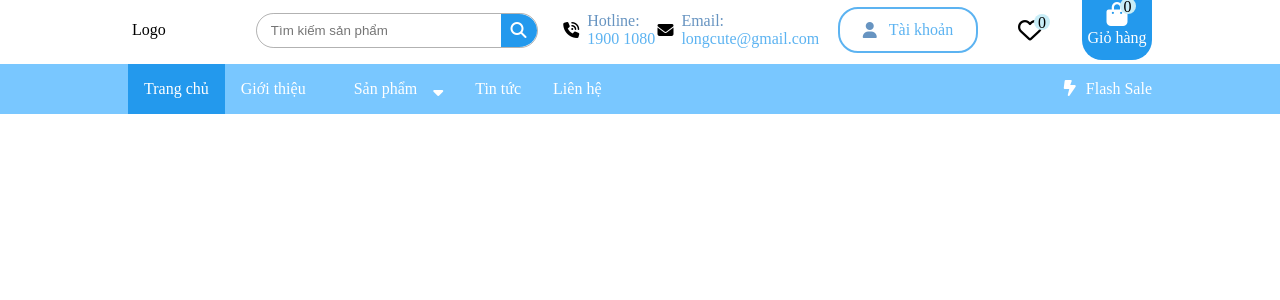
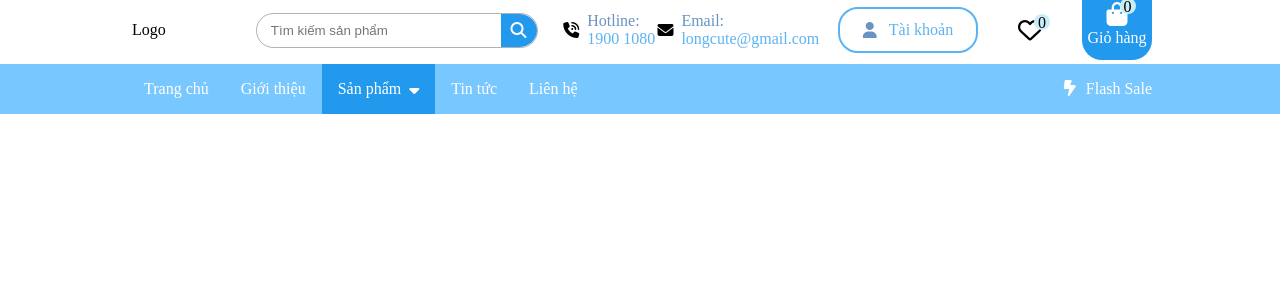
Before and after one commit to HoL0ngg/web2, a PHP site: page / in a window 1280 px wide. Shown: the top 300 px of the page. Run offline with PHP 8.4, Linux system fonts and the light colour scheme.

Commit message:
Cap nhat nhe

```diff
--- a/index.html
+++ b/index.html
@@ -76,11 +76,12 @@
         <div id="bot-header">
             <div>
                 <div id="left-bot-header">
-                    <div style="background-color: #2399ed;">Trang chủ</div>
+                    <div>Trang chủ</div>
                     <div>Giới thiệu</div>
-                    <div style="display: flex; align-items: center;">
+                    <div style="display: flex; align-items: center; gap: 8px; background-color: #2399ed;">
                         <div>Sản phẩm</div>
-                        <div style="padding: 0;"><i class="fa-solid fa-sort-down"></i></div>
+                        <div style="padding: 0; transform: translateY(-2px);"><i class="fa-solid fa-sort-down"></i>
+                        </div>
                     </div>
                     <div>Tin tức</div>
                     <div>Liên hệ</div>
--- a/styles.css
+++ b/styles.css
@@ -122,7 +122,7 @@
     /* gap: 20px; */
 }
 
-#left-bot-header div {
+#left-bot-header>div {
     padding: 0 16px;
     line-height: 50px;
 }
```
